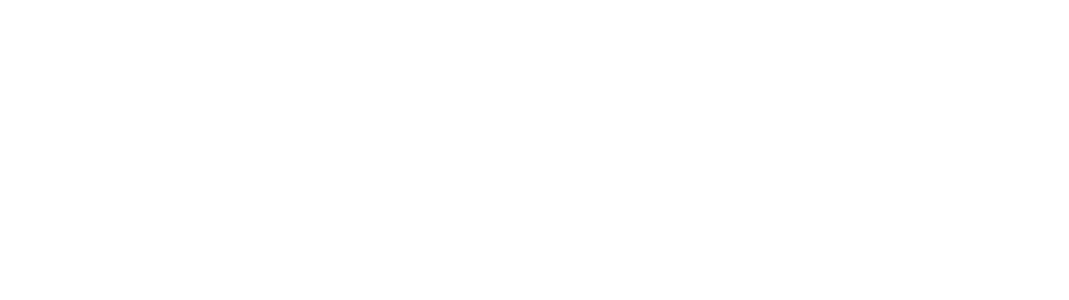
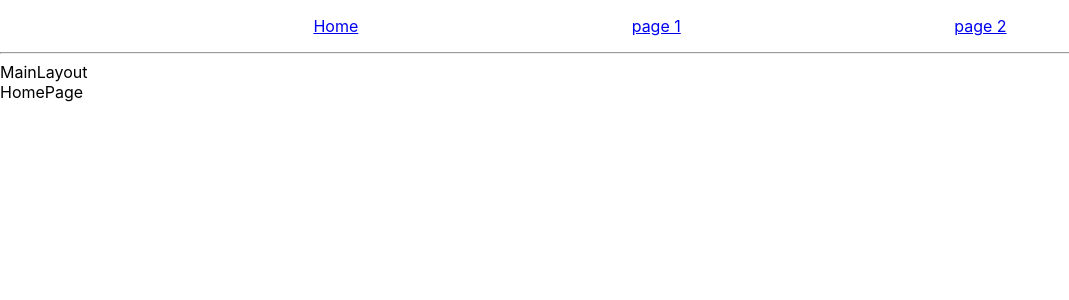
Before and after one commit to OktenSchool/may-2024-react, a React (Create React App) app: page / in a window 1280 px wide. Shown: the top 300 px of the page, without its empty margins (0-1069 px from the left). Built offline with nearby package versions, Linux system fonts and the light colour scheme.

Commit message:
bas routes

```diff
--- a/package.json
+++ b/package.json
@@ -15,7 +15,8 @@
     "react-scripts": "5.0.1",
     "typescript": "^4.9.5",
     "web-vitals": "^2.1.4",
-    "axios": "^1.7.7"
+    "axios": "^1.7.7",
+    "react-router-dom": "^6.27.0"
   },
   "scripts": {
     "start": "react-scripts start",
--- a/src/App.css
+++ /dev/null
@@ -1,38 +0,0 @@
-.App {
-  text-align: center;
-}
-
-.App-logo {
-  height: 40vmin;
-  pointer-events: none;
-}
-
-@media (prefers-reduced-motion: no-preference) {
-  .App-logo {
-    animation: App-logo-spin infinite 20s linear;
-  }
-}
-
-.App-header {
-  background-color: #282c34;
-  min-height: 100vh;
-  display: flex;
-  flex-direction: column;
-  align-items: center;
-  justify-content: center;
-  font-size: calc(10px + 2vmin);
-  color: white;
-}
-
-.App-link {
-  color: #61dafb;
-}
-
-@keyframes App-logo-spin {
-  from {
-    transform: rotate(0deg);
-  }
-  to {
-    transform: rotate(360deg);
-  }
-}
--- /dev/null
+++ b/src/components/menu/Menu.module.css
@@ -0,0 +1,5 @@
+.menu {
+    display: flex;
+    justify-content: space-evenly;
+    list-style: none;
+}
--- /dev/null
+++ b/src/components/menu/Menu.tsx
@@ -0,0 +1,25 @@
+import React from 'react';
+import {Link} from "react-router-dom";
+import styles from './Menu.module.css';
+
+const Menu = () => {
+    return (
+        <div>
+            <ul className={styles.menu}>
+                <li>
+                    <Link to='/'>Home</Link>
+                </li>
+                <li>
+                    <Link to='/asd'>page 1</Link>
+                </li>
+                <li>
+                    <Link to='/qwe'>page 2</Link>
+                </li>
+            </ul>
+            <hr/>
+
+        </div>
+    );
+};
+
+export default Menu;
--- a/src/index.tsx
+++ b/src/index.tsx
@@ -1,12 +1,15 @@
-import React from 'react';
 import ReactDOM from 'react-dom/client';
 import './index.css';
-import App from './App';
+import {RouterProvider} from "react-router-dom";
+import {routes} from "./routes/routes";
+
 
 const root = ReactDOM.createRoot(
     document.getElementById('root') as HTMLElement
 );
 
+
+
 root.render(
-    <App/>
+    <RouterProvider router={routes}/>
 );
--- /dev/null
+++ b/src/layouts/AdminLayout.tsx
@@ -0,0 +1,11 @@
+import React from 'react';
+
+const AdminLayout = () => {
+    return (
+        <div>
+            AdminLayout
+        </div>
+    );
+};
+
+export default AdminLayout;
--- /dev/null
+++ b/src/layouts/CustomErrorLayout.tsx
@@ -0,0 +1,11 @@
+import React from 'react';
+
+const CustomErrorLayout = () => {
+    return (
+        <div>
+            CustomErrorLayout
+        </div>
+    );
+};
+
+export default CustomErrorLayout;
--- /dev/null
+++ b/src/layouts/MainLayout.tsx
@@ -0,0 +1,15 @@
+import React from 'react';
+import {Outlet} from "react-router-dom";
+import Menu from "../components/menu/Menu";
+
+const MainLayout = () => {
+    return (
+        <div>
+            <Menu/>
+            MainLayout
+            <Outlet/>
+        </div>
+    );
+};
+
+export default MainLayout;
--- /dev/null
+++ b/src/pages/HomePage.tsx
@@ -0,0 +1,11 @@
+import React from 'react';
+
+const HomePage = () => {
+    return (
+        <div>
+            HomePage
+        </div>
+    );
+};
+
+export default HomePage;
--- /dev/null
+++ b/src/pages/Page1.tsx
@@ -0,0 +1,13 @@
+import React from 'react';
+import {Outlet} from "react-router-dom";
+
+const Page1 = () => {
+    return (
+        <div>
+            Page1
+            <Outlet/>
+        </div>
+    );
+};
+
+export default Page1;
--- a/src/App.tsx
+++ b/src/pages/Page2.tsx
@@ -1,15 +1,11 @@
 import React from 'react';
-import './App.css';
 
-
-function App() {
+const Page2 = () => {
     return (
         <div>
+            Page2
+        </div>
+    );
+};
 
-
-        </div>
-
-    );
-}
-
-export default App;
+export default Page2;
--- /dev/null
+++ b/src/routes/routes.tsx
@@ -0,0 +1,28 @@
+import {createBrowserRouter} from "react-router-dom";
+import MainLayout from "../layouts/MainLayout";
+import Page1 from "../pages/Page1";
+import Page2 from "../pages/Page2";
+import HomePage from "../pages/HomePage";
+import CustomErrorLayout from "../layouts/CustomErrorLayout";
+import AdminLayout from "../layouts/AdminLayout";
+
+export const routes = createBrowserRouter([
+    {
+        path: '/', element: <MainLayout/>, children: [
+            {
+                index: true, element: <HomePage/>
+            },
+            {
+                path: 'asd', element: <Page1/>,
+                children: [
+                    {path: 'ppp', element: <div>inner div</div>}
+                ]
+            },
+            {
+                path: 'qwe', element: <Page2/>
+            },
+        ],
+        errorElement: <CustomErrorLayout/>
+    },
+    {path: '/admin', element: <AdminLayout/>},
+]);
```
Also changed, not shown: 1 other file (tests, documents, lock files or other folders).
